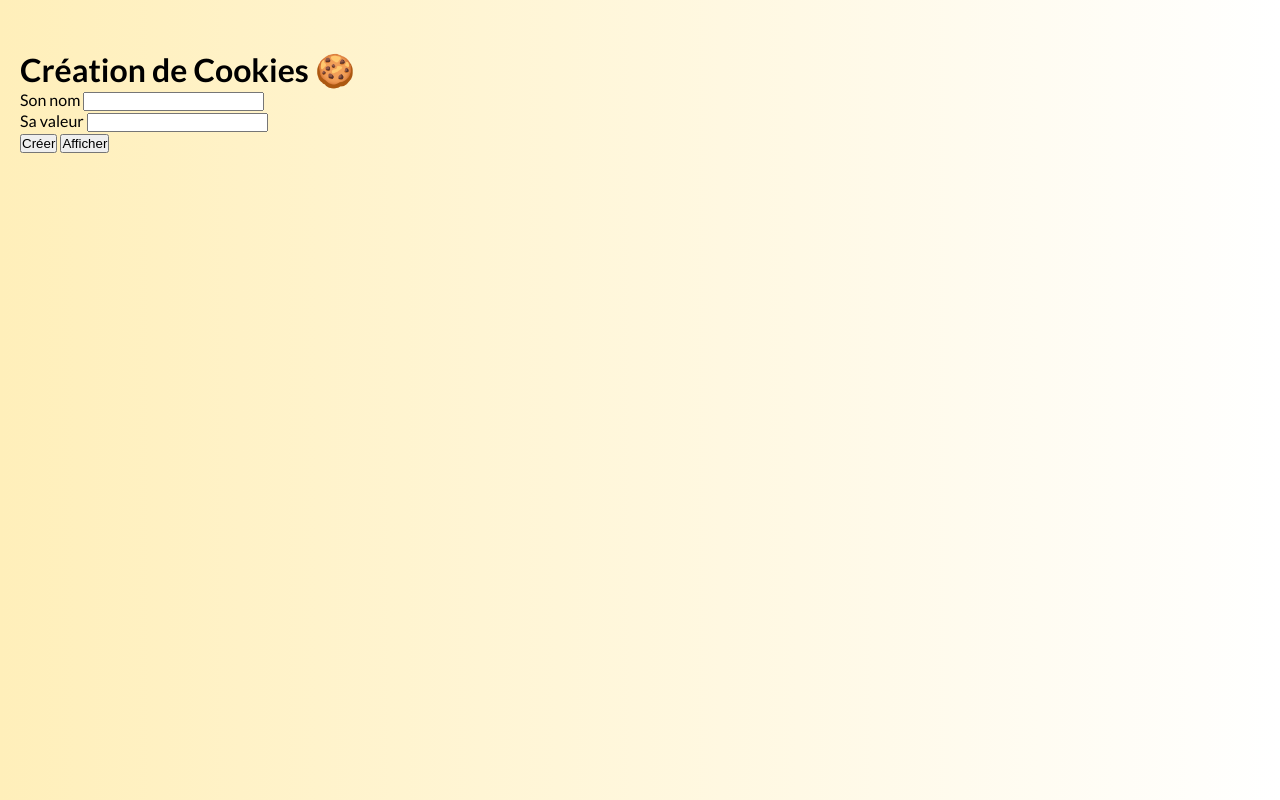
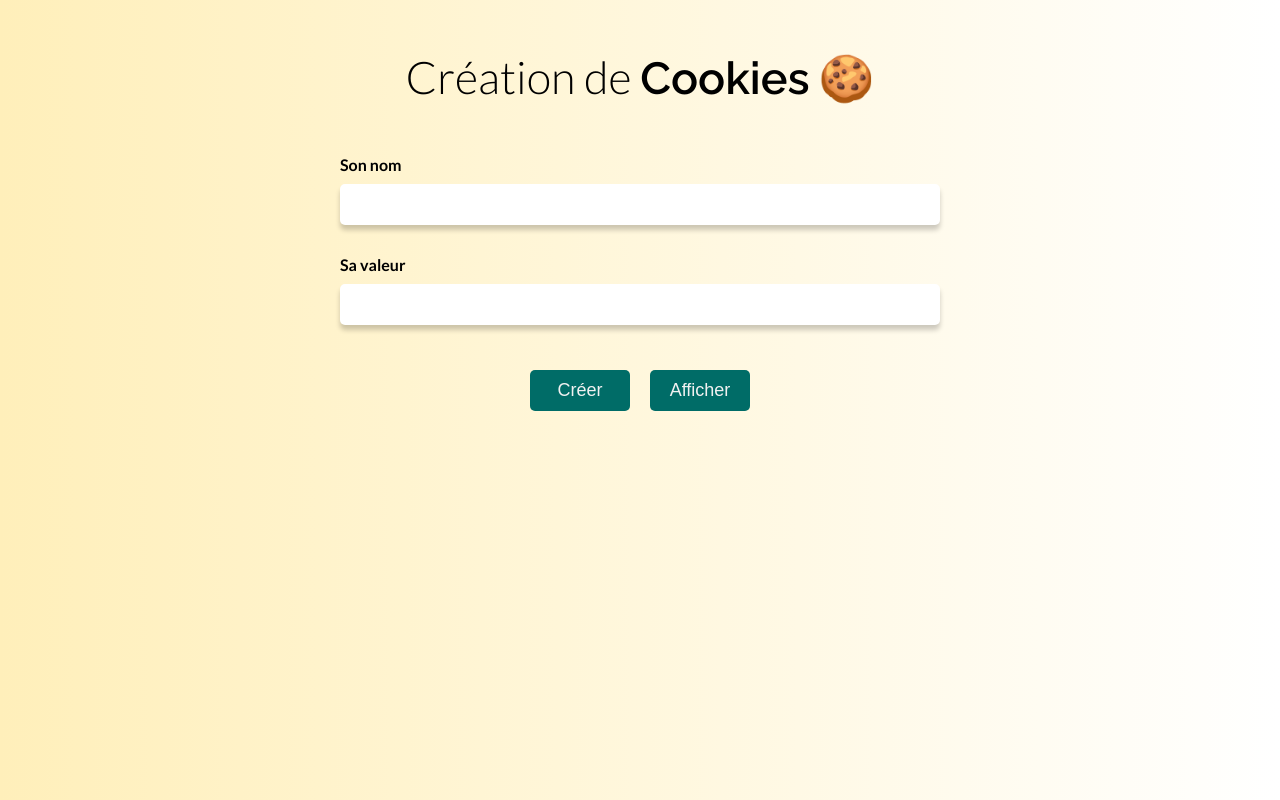
Before and after one commit to augustin-mbarga/cookies-app, a plain HTML site: page index.html in a window 1280 px wide. Drawn offline with Linux system fonts and the light colour scheme.

Commit message:
Add main CSS style done.

```diff
--- a/style.css
+++ b/style.css
@@ -9,3 +9,56 @@ body {
     background: linear-gradient(to right, #ffefba, #ffffff);
     padding: clamp(20px, 5vw, 50px) 20px 10px;
 }
+
+h1 {
+    font-size: 45px;
+    margin-bottom: 50px;
+    font-weight: 300;
+    text-align: center;
+}
+.title span {
+    font-family: Raleway;
+    font-weight: 600;
+}
+.container {
+    max-width: 600px;
+    margin: 0 auto;
+}
+.input-group:nth-child(2) {
+    margin-top: 30px;
+}
+.container label {
+    display: block;
+    margin-bottom: 10px;
+    font-weight: 600;
+}
+.container input {
+    display: block;
+    width: 100%;
+    font-size: 18px;
+    padding: 10px;
+    border: none;
+    border-radius: 5px;
+    box-shadow: 0 5px 5px rgba(0,0,0,0.2);
+}
+.btns-container {
+    display: flex;
+    justify-content: center;
+    margin-top: 45px;
+}
+form button {
+    font-size: 18px;
+    min-width: 100px;
+    margin: 0 10px;
+    padding: 10px 5px;
+    cursor: pointer;
+    border-radius: 5px;
+    color: #f1f1f1;
+    border: none;
+    background: #006c67;
+}
+.info-txt {
+    font-size: 18px;
+    margin-top: 20px;
+    text-align: center;
+}
```
